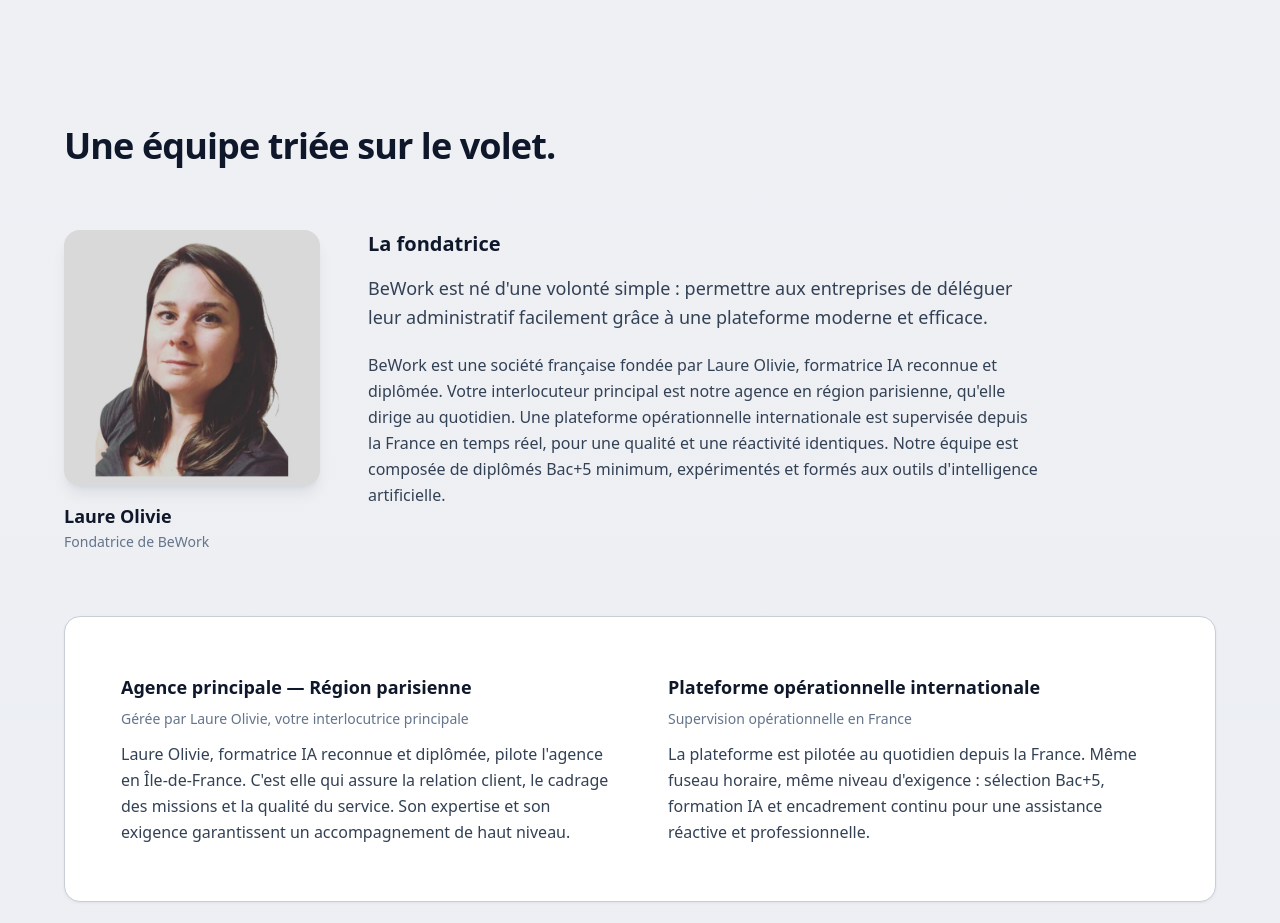
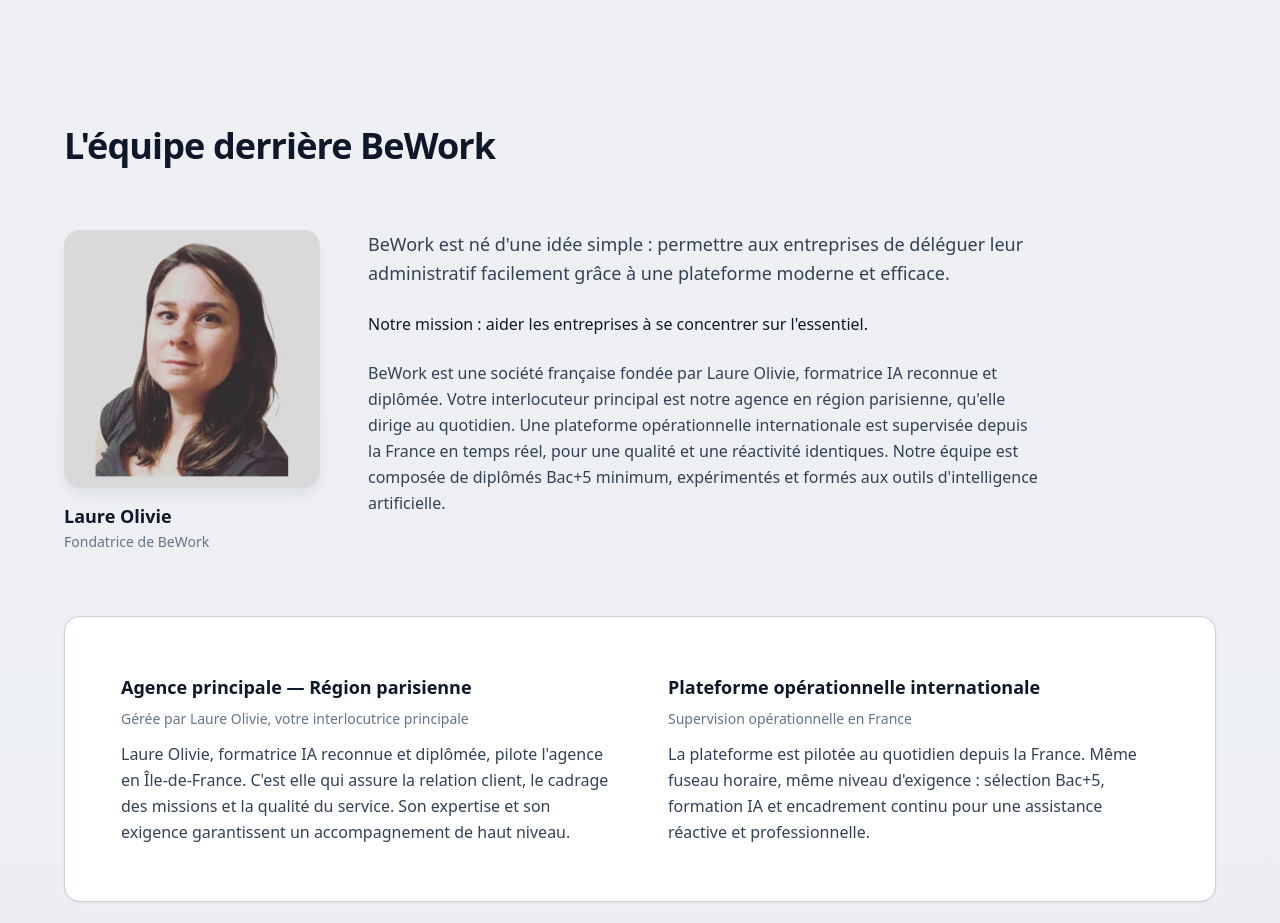
Before and after one commit to messaoud78280/plateforme, a Next.js app: page / in a window 1280 px wide. Shown: the part 7160-8083 px from the top of the page. Built offline with nearby package versions, Linux system fonts and the light colour scheme; no server answers.

Commit message:
Section L'équipe derrière BeWork — Laure Olivie, mission
Made-with: Cursor

```diff
--- a/src/app/page.tsx
+++ b/src/app/page.tsx
@@ -576,14 +576,14 @@ export default function HomePage() {
           </div>
         </section>
 
-        {/* Qui sommes-nous / Équipe */}
+        {/* L'équipe derrière BeWork */}
         <section id="equipe" className="px-6 py-24 md:py-28">
           <div className="mx-auto max-w-6xl">
             <h2 className="text-3xl font-bold tracking-tight text-[#0f172a] md:text-4xl">
-              Une équipe triée sur le volet.
+              L&apos;équipe derrière BeWork
             </h2>
 
-            {/* La fondatrice */}
+            {/* Laure Olivie — Fondatrice */}
             <div className="mt-16 flex flex-col items-center text-center md:flex-row md:items-start md:gap-12 md:text-left">
               <div className="shrink-0">
                 <div className="relative mx-auto h-56 w-56 overflow-hidden rounded-2xl bg-[#e2e8f0] shadow-lg shadow-[#0f172a]/8 md:h-64 md:w-64">
@@ -598,12 +598,14 @@ export default function HomePage() {
                 <p className="mt-0.5 text-sm font-medium text-[#64748b]">Fondatrice de BeWork</p>
               </div>
               <div className="mt-8 max-w-2xl md:mt-0 md:flex-1">
-                <h3 className="text-xl font-semibold text-[#0f172a]">La fondatrice</h3>
-                <p className="mt-4 text-lg leading-relaxed text-[#334155]">
-                  BeWork est né d&apos;une volonté simple&nbsp;: permettre aux entreprises de déléguer leur
+                <p className="text-lg leading-relaxed text-[#334155]">
+                  BeWork est né d&apos;une idée simple&nbsp;: permettre aux entreprises de déléguer leur
                   administratif facilement grâce à une plateforme moderne et efficace.
                 </p>
-                <p className="mt-5 text-[#334155] leading-relaxed">
+                <p className="mt-6 font-medium text-[#0f172a]">
+                  Notre mission&nbsp;: aider les entreprises à se concentrer sur l&apos;essentiel.
+                </p>
+                <p className="mt-6 text-[#334155] leading-relaxed">
                   BeWork est une société française fondée par Laure Olivie, formatrice IA reconnue et diplômée.
                   Votre interlocuteur principal est notre agence en région parisienne, qu&apos;elle dirige au quotidien.
                   Une plateforme opérationnelle internationale est supervisée depuis la France en temps réel,
```
